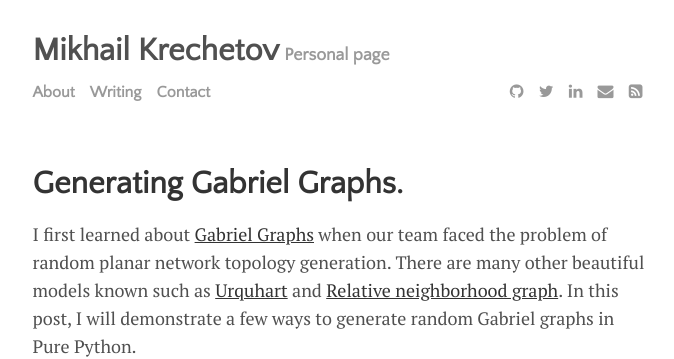
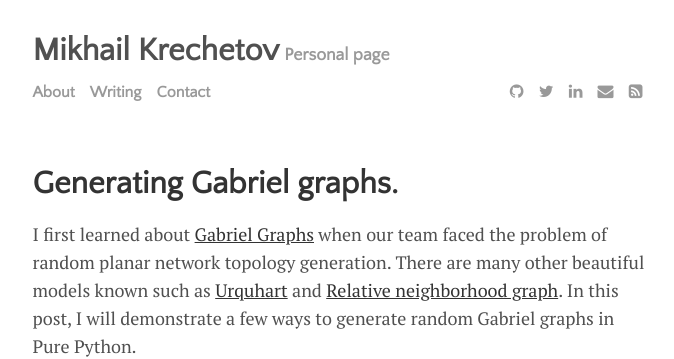
Before and after one commit to mkrechetov/mkrechetov.github.io, a Jekyll site: the page built from _posts/2022-07-14-gabriel_graphs.markdown, in a window 1280 px wide and 900 px high. Shown: the top 359 px of the window, without its empty margins (300-974 px from the left). Built offline with Jekyll 4.4.1, drawn with Linux system fonts in a browser that asks for light colours.

```diff
--- a/_posts/2022-07-14-gabriel_graphs.markdown
+++ b/_posts/2022-07-14-gabriel_graphs.markdown
@@ -1,6 +1,6 @@
 ---
 layout: post
-title:  "Generating Gabriel Graphs."
+title:  "Generating Gabriel graphs."
 date:   2022-07-14 20:41:00 +0300
 categories: Gabriel-graphs
 usemathjax: true
```
